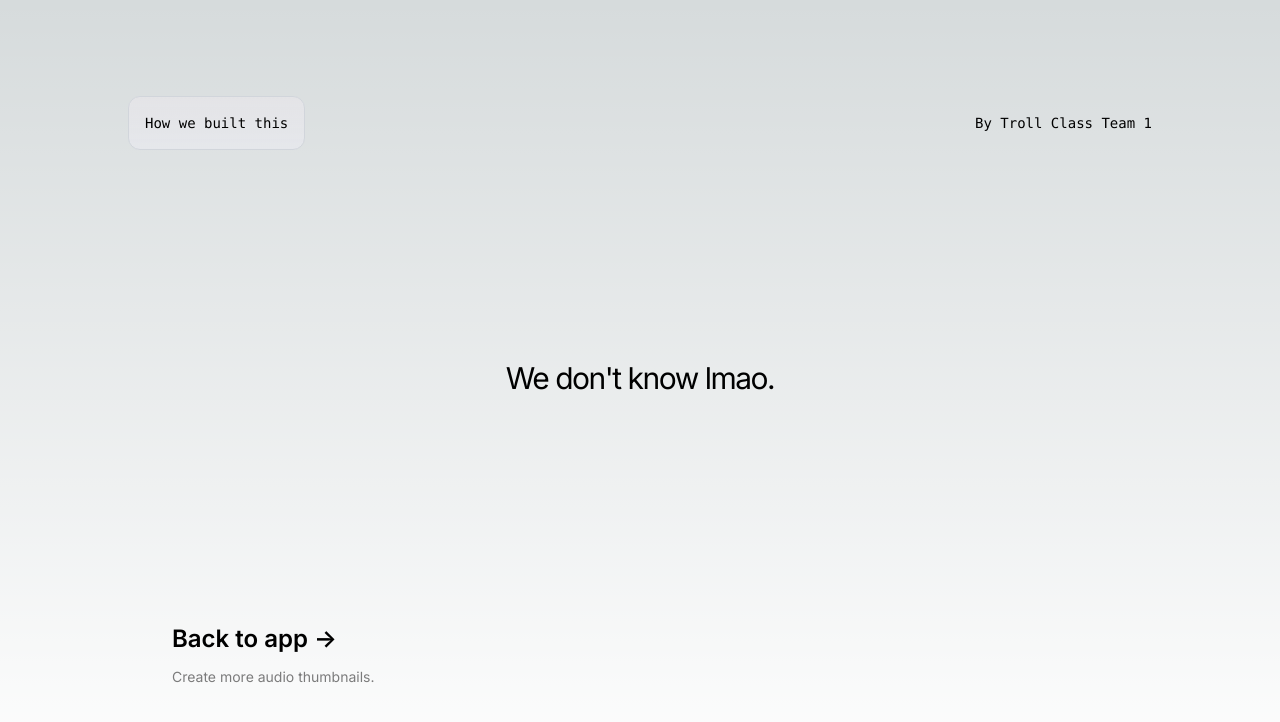
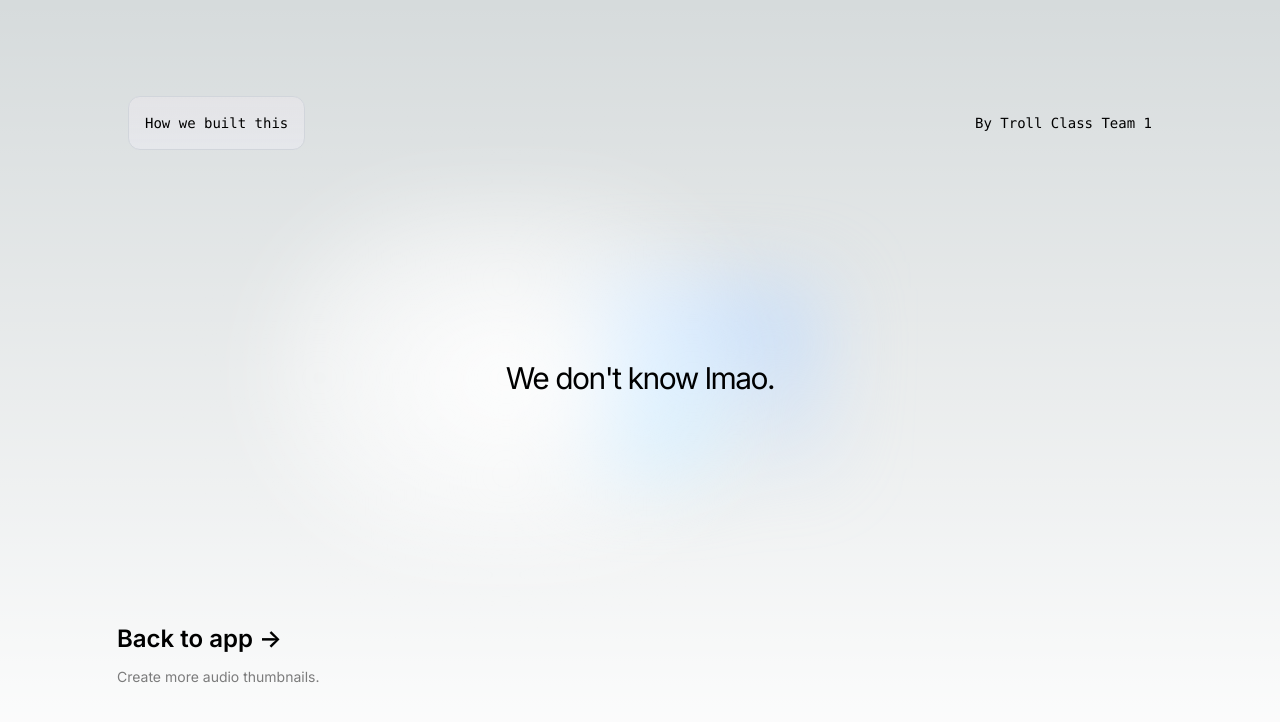
Before and after one commit to Dev317/Stable-Diffusion, a Next.js app in the folder webapp/: page /about in a window 1280 px wide. Shown: the top 722 px of the page. Built offline with nearby package versions, Linux system fonts and the light colour scheme.

Commit message:
style: nit

```diff
--- a/webapp/src/app/FileUpload.css
+++ b/webapp/src/app/FileUpload.css
@@ -5,6 +5,10 @@
 
 .filepond--drop-label {
 	@apply text-foreground;
+}
+
+.filepond--drop-label label {
+	@apply font-medium tracking-tight;
 }
 
 .filepond--panel {
--- a/webapp/src/app/FileUpload.tsx
+++ b/webapp/src/app/FileUpload.tsx
@@ -1,4 +1,5 @@
 "use client";
+import {Inter} from "next/font/google";
 import {Dispatch, useCallback} from "react";
 import {FilePondFile} from "filepond";
 import {FilePond, registerPlugin} from "react-filepond";
@@ -7,6 +8,8 @@ import FilePondPluginMediaPreview from "filepond-plugin-media-preview";
 import "filepond/dist/filepond.min.css";
 import "filepond-plugin-media-preview/dist/filepond-plugin-media-preview.min.css";
 import "./FileUpload.css";
+
+const inter = Inter({subsets: ["latin"]});
 
 registerPlugin(FilePondPluginMediaPreview);
 
@@ -29,7 +32,7 @@ export default function FileUpload({
 	);
 
 	return (
-		<div className="w-96 min-h-20">
+		<div className={`${inter.className} w-96 min-h-20`}>
 			<FilePond
 				name="wav_file"
 				files={files}
--- a/webapp/src/app/about/page.tsx
+++ b/webapp/src/app/about/page.tsx
@@ -20,10 +20,12 @@ export default function About() {
 					</a>
 				</div>
 			</div>
+			<div className="relative flex place-items-center before:absolute before:h-[300px] before:w-[480px] before:-translate-x-1/2 before:rounded-full before:bg-gradient-radial before:from-white before:to-transparent before:blur-2xl before:content-[''] before:pointer-events-none after:pointer-events-none after:absolute before:-z-10 after:-z-20 after:h-[180px] after:w-[240px] after:translate-x-1/3 after:bg-gradient-conic after:from-sky-200 after:via-blue-200 after:blur-2xl after:content-[''] before:dark:bg-gradient-to-br before:dark:from-transparent before:dark:to-blue-700 before:dark:opacity-10 after:dark:from-sky-900 after:dark:via-[#0141ff] after:dark:opacity-40 before:lg:h-[360px]">
 				<p className={`${inter.className} text-3xl tracking-tighter`}>
 					We don&apos;t know lmao.
 				</p>
-			<footer className="mb-32 grid text-center lg:mb-0 lg:grid-cols-4 lg:text-left">
+			</div>
+			<footer className="w-full mb-32 grid text-center lg:mb-0 lg:grid-cols-3 lg:text-left">
 				<a
 					href="/"
 					className="group rounded-lg border border-transparent px-5 py-4 transition-colors hover:border-gray-300 hover:bg-gray-100 hover:dark:border-neutral-700 hover:dark:bg-neutral-800/30"
@@ -42,5 +44,5 @@ export default function About() {
 				</a>
 			</footer>
 		</main>
-  )
+	);
 }
--- a/webapp/src/app/page.tsx
+++ b/webapp/src/app/page.tsx
@@ -56,7 +56,7 @@ export default function Home({searchParams}: PageParams) {
 				)}
 			</div>
 
-			<footer className="mb-32 grid text-center lg:mb-0 lg:grid-cols-4 lg:text-left">
+			<footer className="w-full mb-32 grid text-center lg:mb-0 lg:grid-cols-3 lg:text-left">
 				<a
 					href="/about"
 					className="group rounded-lg border border-transparent px-5 py-4 transition-colors hover:border-gray-300 hover:bg-gray-100 hover:dark:border-neutral-700 hover:dark:bg-neutral-800/30"
```
Lines whose indentation alone changed are shown as unchanged.
